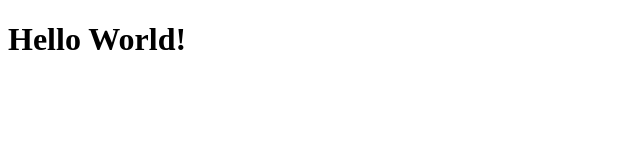
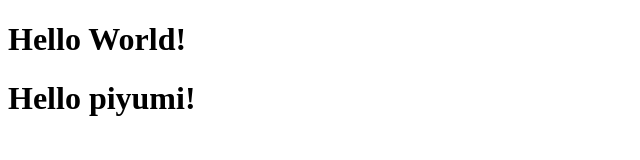
Before and after one commit to piyumi-1991/demo-repo2, a plain HTML site: page index.html in a window 1280 px wide. Shown: the whole page, without its empty margins (0-640 px from the left). Drawn offline with Linux system fonts and the light colour scheme.

Commit message:
changes in index file

```diff
--- a/index.html
+++ b/index.html
@@ -1,4 +1,5 @@
 <!DOCTYPE html>
 <div>
     <h1>Hello World!</h1>
+    <h1>Hello piyumi!</h1>
 </div>
```
